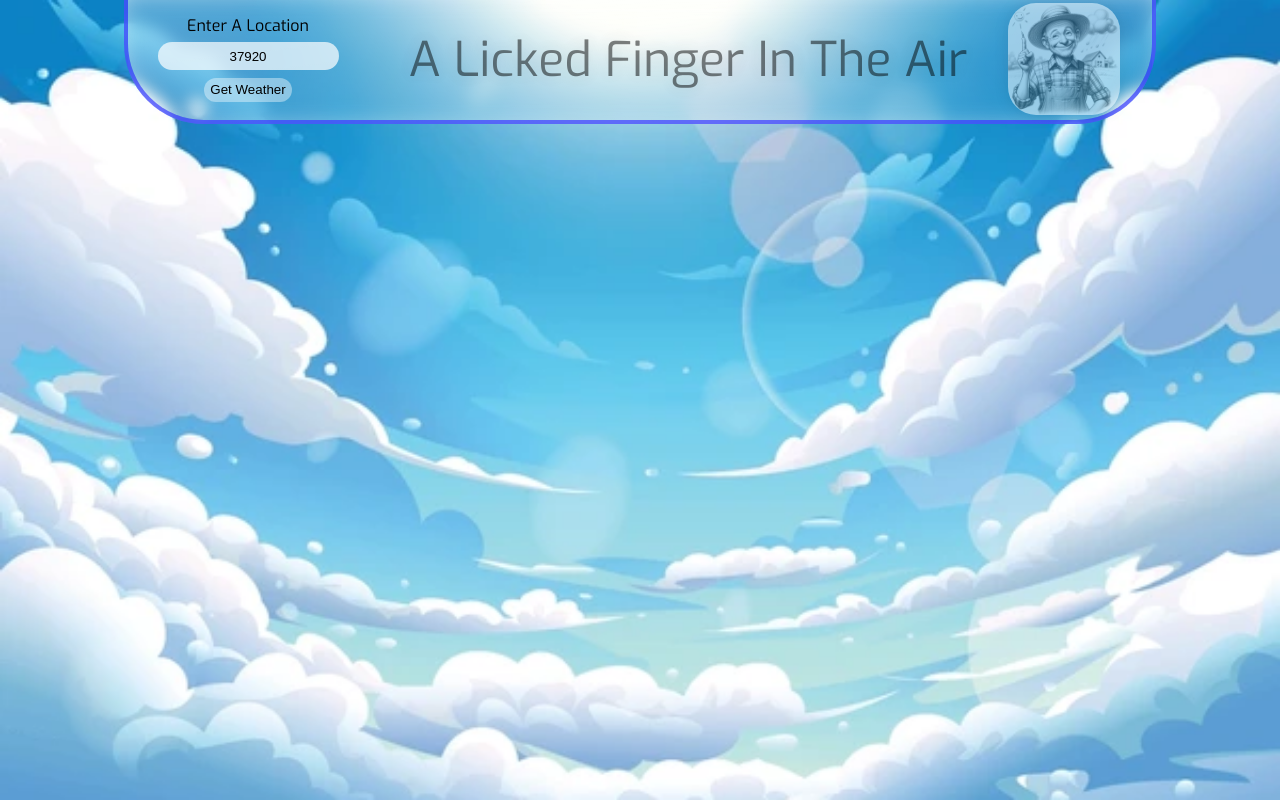
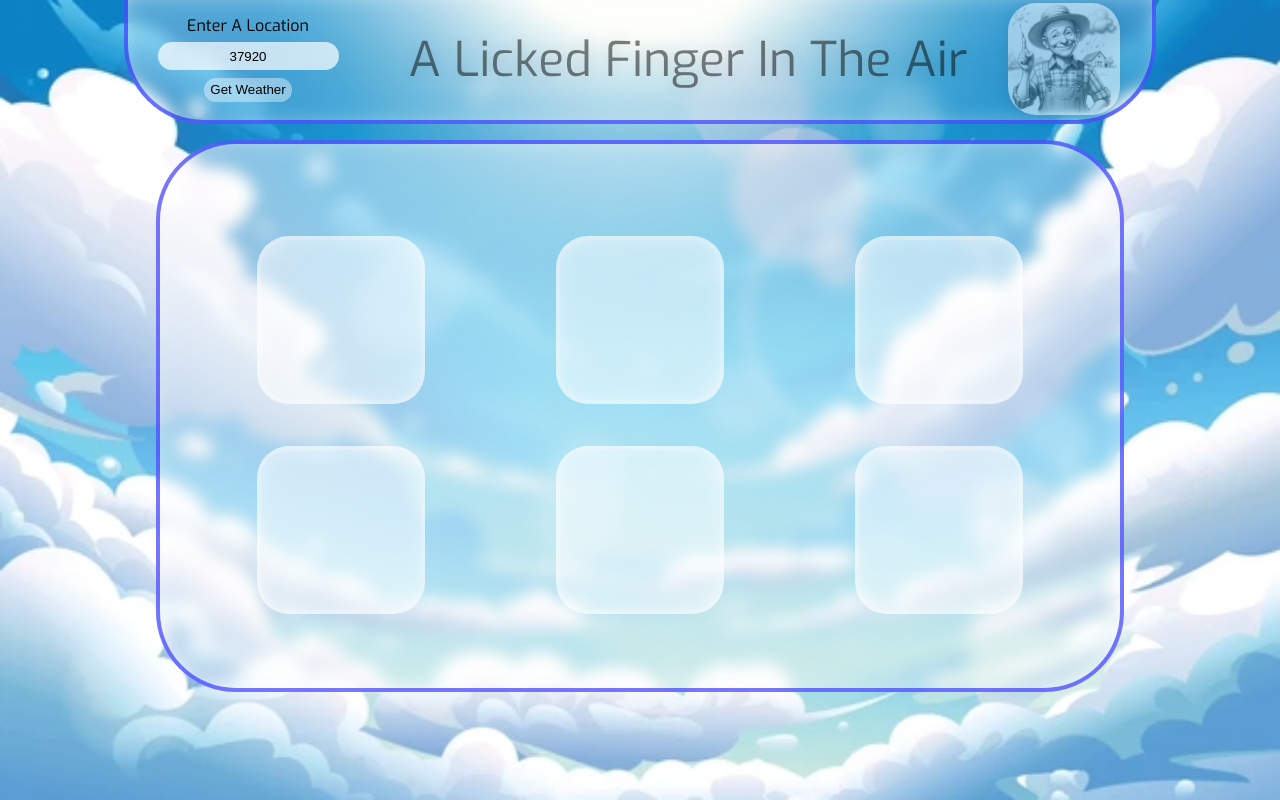
Before and after one commit to rutland-dev/weather-app, a website built with webpack: page src/index.html in a window 1280 px wide. Both pictures are taken after a click on the button "Get Weather". Built offline with nearby package versions, Linux system fonts and the light colour scheme; no server answers.

Commit message:
Partially complete main layout

```diff
--- a/src/DOM.js
+++ b/src/DOM.js
@@ -0,0 +1,30 @@
+const locationTitleDiv = document.querySelector(".location-title");
+const cloudCover = document.querySelector(".cloud-cover");
+const condition = document.querySelector(".condition");
+const humidity = document.querySelector(".humidity");
+const precipitation = document.querySelector(".precipitation");
+const temperature = document.querySelector(".temperature");
+const windDirection = document.querySelector(".wind-direction");
+const windMph = document.querySelector(".wind-mph");
+
+function updateDisplay(object) {
+    locationTitleDiv.textContent = object.location;
+
+    cloudCover.textContent = object.cloud;
+
+    condition.textContent = object.condition.text;
+
+    humidity.textContent = object.humidity;
+
+    precipitation.textContent = object.precipitation;
+
+    temperature.textContent = object.temperature;
+
+    windDirection.textContent = object.windDir;
+
+    windMph. textContent = object.windMph;
+
+    console.log(object);
+}
+
+module.exports.updateDisplay = updateDisplay;
--- a/src/index.html
+++ b/src/index.html
@@ -20,7 +20,16 @@
     </div>
 
     <div class="content">
-
+        <div class="weather-display-div">
+            <div class="location-title"></div>
+            <div class="cloud-cover"></div>
+            <div class="condition"></div>
+            <div class="humidity"></div>
+            <div class="precipitation"></div>
+            <div class="temperature"></div>
+            <div class="wind-direction"></div>
+            <div class="wind-mph"></div>
+        </div>
     </div>
 
     <div class="footer">
--- a/src/index.js
+++ b/src/index.js
@@ -1,5 +1,6 @@
 import "./style.css";
 import { getCurrentWeatherData } from "./weatherFetch";
+import { updateDisplay } from "./DOM";
 
 async function displayWeather(location) {
     const result = await getCurrentWeatherData(location);
@@ -10,5 +11,5 @@ async function displayWeather(location) {
 
     getWeatherButton.addEventListener("click", () => {
         const location = document.getElementById("location");
-        displayWeather(location.value).then(response => {console.log(response);});
+        displayWeather(location.value).then(response => {updateDisplay(response);});
     })
--- a/src/style.css
+++ b/src/style.css
@@ -127,3 +127,80 @@ body {
 .location-form-div form button:hover {
     background-color: rgba(0, 0, 255, .5);
 }
+
+.content {
+    height: 80%;
+    margin-top: 7.5%;
+    display: flex;
+    justify-content: center;
+    align-items: center;
+}
+
+.weather-display-div {
+    background: white;
+    background: linear-gradient(
+        to right bottom,
+        rgba(255, 255, 255, 0.5),
+        rgba(255, 255, 255, 0.2)
+    );
+    backdrop-filter: blur(.5rem);
+    z-index: 1;
+    border: solid .3rem rgba(60, 60, 255, .7);
+    box-shadow: inset white 0 0 2rem -1rem;
+    border-radius: 5rem;
+    height: 80%;
+    width: 70%;
+    display: grid;
+    grid-template-columns: 1fr 1fr 1fr;
+    grid-template-rows: 10% 8% 1fr 1fr;
+    padding: 0 2rem 2rem 2rem;
+}
+
+.cloud-cover, .humidity, .precipitation, .temperature, .wind-direction, .wind-mph {
+    height: 10rem;
+    width: 10rem;
+    justify-self: center;
+    justify-content: center;
+    text-align: center;
+    border-radius: 2rem;
+    background-color: rgba(255, 255, 255, .5);
+    z-index: 1;
+    border: solid .3rem rgba(255, 255, 255, .3);
+    box-shadow: inset white 0 0 2rem -1rem;
+}
+
+.location-title {
+    justify-self: center;
+    grid-area: 1 / 2 / 2 / 3;
+    font-size: 2rem;
+}
+
+.condition {
+    grid-area: 2 / 2 / 3 / 3;
+    text-align: center;
+    font-size: 1.5rem;
+}
+
+.cloud-cover {
+    grid-area: 3 / 1 / 4 / 2;
+}
+
+.humidity {
+    grid-area: 3 / 2 / 4 / 3;
+}
+
+.precipitation {
+    grid-area: 3 / 3 / 4 / 4;
+}
+
+.temperature {
+    grid-area: 4 / 1 / 5 / 2;
+}
+
+.wind-direction {
+    grid-area: 4 / 2 / 5 / 3;
+}
+
+.wind-mph {
+    grid-area: 4 / 3 / 5 / 4;
+}
```
Also changed, not shown: dist/DOM.bundle.js, dist/index.bundle.js, dist/index.html, 2 other files.
